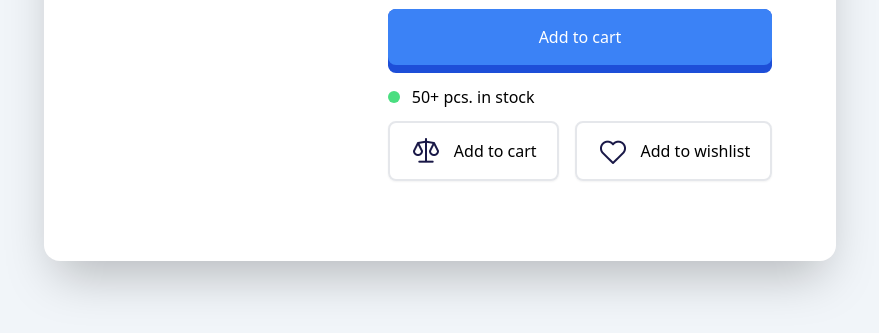
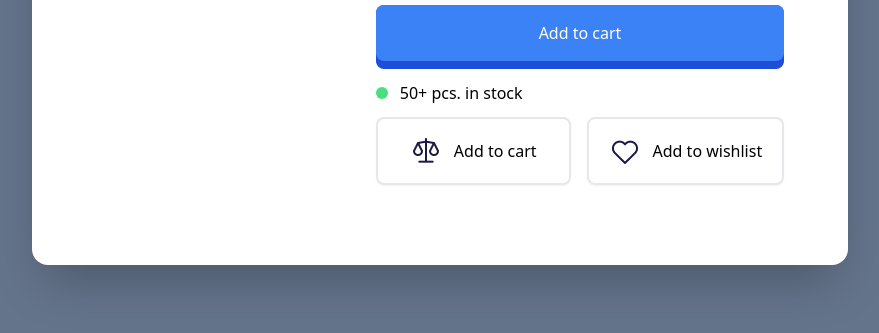
Before and after one commit to rkhaskin/projects, a website: page product-modal/index.html in a window 1280 px wide. Shown: the part 419-752 px from the top of the page, without its empty margins (200-1079 px from the left). Drawn offline with Linux system fonts and the light colour scheme.

Commit message:
added product-modal

```diff
--- a/product-modal/index.html
+++ b/product-modal/index.html
@@ -9,7 +9,7 @@
   </head>
   <body>
     <!-- Global Container -->
-    <div class="flex justify-center items-center min-h-screen bg-slate-100">
+    <div class="flex justify-center items-center min-h-screen bg-slate-500">
       <!-- Card Container -->
       <div
         class="flex flex-col p-6 m-3 space-y-10 bg-white rounded-2xl shadow-2xl md:flex-row md:space-y-0 md:space-x-10 md:p-16 md:m-0"
@@ -74,7 +74,7 @@
               class="flex flex-col space-y-4 md:space-y-0 md:space-x-4 md:flex-row"
             >
               <button
-                class="flex justify-center items-center py-3 px-5 space-x-3 border-2 border-grey-300 rounded-lg shadow-sm hover:bg-opacity-30 hover:shadow-lg hover:translate-y-0.5 transition-all duration-150"
+                class="flex justify-center items-center py-4 px-8 space-x-3 border-2 border-grey-300 rounded-lg shadow-sm hover:bg-opacity-30 hover:shadow-lg hover:translate-y-0.5 transition-all duration-150"
               >
                 <img src="/images/weight.png" alt="" class="w-8" />
                 <span>Add to cart</span>
```
Also changed, not shown: product-modal/css/style.css.
